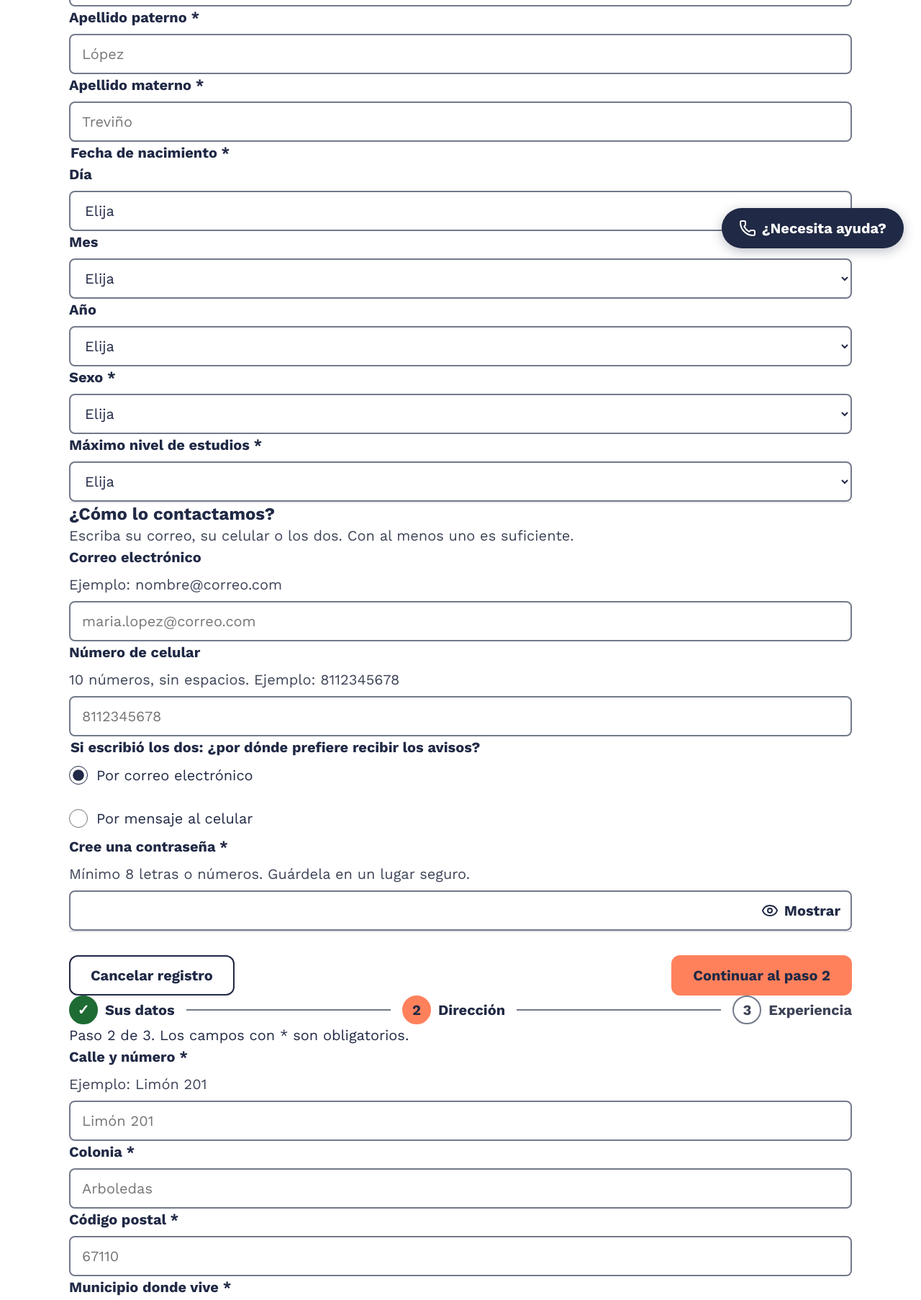
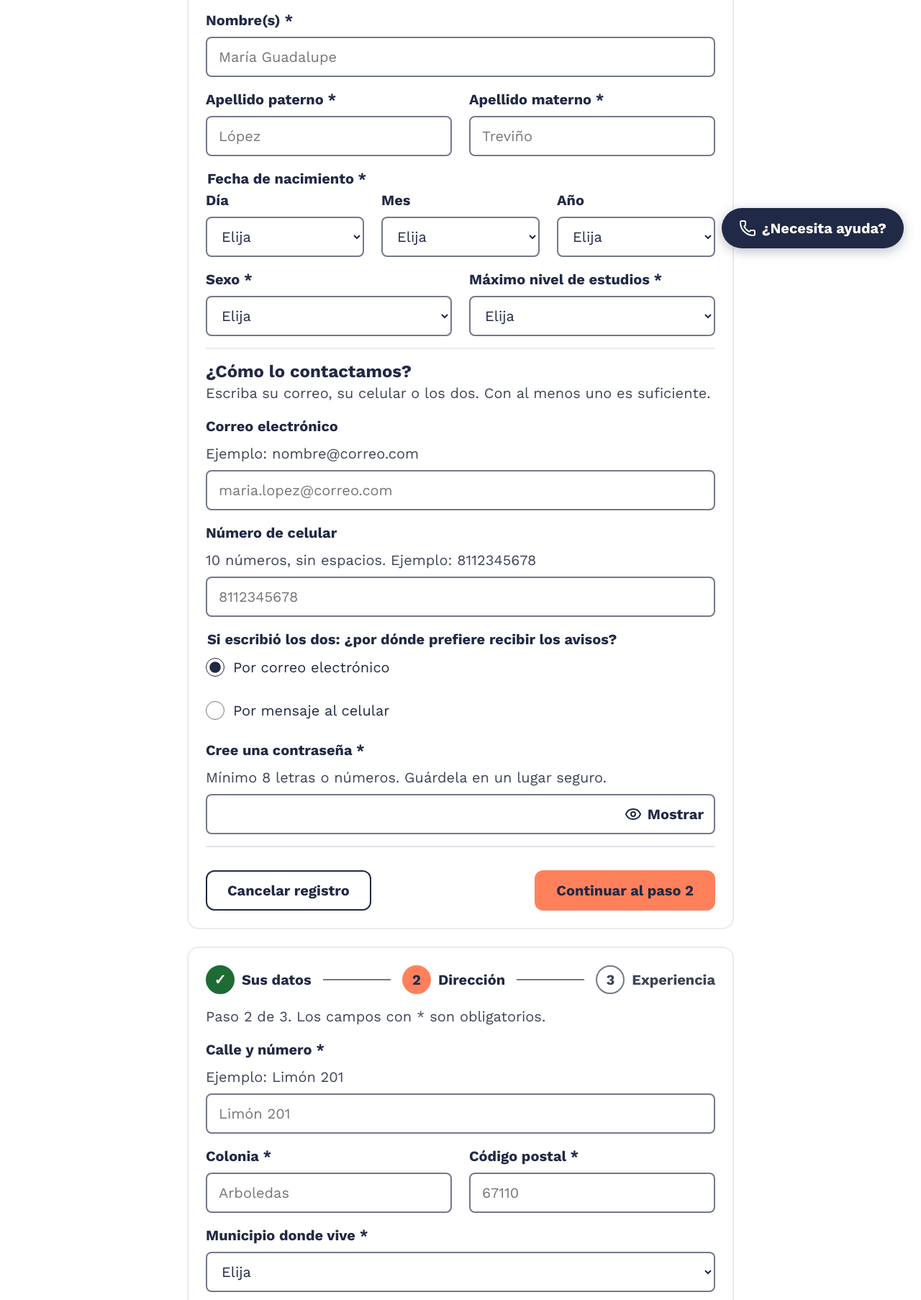
Before and after one commit to loganrat0tafuu/amac-web, a plain HTML site: page registro-candidato.html in a window 1280 px wide. Shown: the part 431-2237 px from the top of the page at 72% size. Drawn offline with nearby package versions, Linux system fonts and the light colour scheme.

Commit message:
Agrega los cambios y correciones al registro de candidato

```diff
--- a/registro-candidato.html
+++ b/registro-candidato.html
@@ -21,7 +21,6 @@
 
 <body>
 
-    <!-- Enlace para ir directo al contenido usando Tab -->
     <a class="saltar-contenido" href="#principal">Saltar al contenido</a>
 
 
@@ -42,11 +41,7 @@
                     stroke-width="2"
                     stroke-linecap="round"
                     stroke-linejoin="round">
-                    <path d="M13.832 16.568a1 1 0 0 0 1.213-.303l.355-.465A2 2 0 0 1 17 15h3a2 2 0 0 1 2 2v3a2 2 0 0 1-2 2A18 18 0 0 1 2 4a2 2 0 0 1 2-2h3a2 2 0 0 1 2 2v3a2 2 0 0 1-.8 1.6l-.468.351a1 1 0 0 0-.292 1.233 14 14 0 0 0 6.392 6.384"/>
-                </svg>
-
-                <span>¿Necesita ayuda? <strong>Llame a AMAC al [TELÉFONO DE AMAC]</strong></span>
-
+                    <path d="M13.832 16.568a1 1 0 0 0 1.213-.303l.355-.465A2 2 0 0 1 17 15h3a2 2 0 0 1 2 2v3a2 2 0 0 1-2 2A18 18 0 0 1 2 4a2 2 0 0 1 2-2h3a2 2 0 0 1 2 2v3a2 2 0 0 1-.8 1.6l-.468.351a1 1
             </a>
 
             <!-- Visitante: todavia no inicia sesion -->
@@ -90,7 +85,15 @@
             <details class="menu-movil">
 
                 <summary>
-                    <svg class="icono" aria-hidden="true" xmlns="http://www.w3.org/2000/svg" viewBox="0 0 24 24" fill="none" stroke="currentColor" stroke-width="2" stroke-linecap="round" stroke-linejoin="round">
+                    <svg class="icono"
+                        aria-hidden="true"
+                        xmlns="http://www.w3.org/2000/svg"
+                        viewBox="0 0 24 24"
+                        fill="none"
+                        stroke="currentColor"
+                        stroke-width="2"
+                        stroke-linecap="round"
+                        stroke-linejoin="round">
                         <path d="M4 5h16"/><path d="M4 12h16"/><path d="M4 19h16"/>
                     </svg> Menú
                 </summary>
@@ -115,16 +118,16 @@
 
     <!-- MAIN -->
 
-    <main id="principal" class="contenedor pagina-formulario">
+    <main id="principal" class="contenedor">
 
-        <form class="formulario-registro" action="login.html" method="get">
+        <form class="formulario" action="login.html" method="get">
 
             <h1>Crear mi cuenta para buscar empleo</h1>
 
 
-            <!-- ================= PASO 1: SUS DATOS ================= -->
+            <!-- 1, SUS DATOS  -->
 
-            <section class="paso-registro" id="paso-1" aria-labelledby="titulo-paso-1">
+            <section class="tarjeta" id="paso-1" aria-labelledby="titulo-paso-1">
 
                 <h2 class="solo-lector" id="titulo-paso-1">Paso 1: Sus datos</h2>
 
@@ -145,60 +148,59 @@
                     </li>
                 </ol>
 
-                <p class="formulario-registro__nota">Paso 1 de 3. Los campos con * son obligatorios.</p>
+                <p class="texto-2">Paso 1 de 3. Los campos con * son obligatorios.</p>
 
-                <button class="boton boton--secundario formulario-registro__google" type="button">
+                <button class="boton boton--secundario" type="button">
                     <img src="img/google.svg" alt="" width="24" height="24">
                     Registrarme con mi cuenta de Google
                 </button>
 
                 <div class="campo-formulario">
-                    <label class="campo-formulario__etiqueta" for="nombres">Nombre(s) *</label>
+                    <label for="nombres">Nombre(s) *</label>
                     <input type="text" id="nombres" name="nombres" autocomplete="given-name" placeholder="María Guadalupe" required>
                 </div>
 
-                <div class="formulario-fila">
+                <div class="columnas">
                     <div class="campo-formulario">
-                        <label class="campo-formulario__etiqueta" for="apellido-paterno">Apellido paterno *</label>
+                        <label for="apellido-paterno">Apellido paterno *</label>
                         <input type="text" id="apellido-paterno" name="apellido_paterno" autocomplete="family-name" placeholder="López" required>
                     </div>
                     <div class="campo-formulario">
-                        <label class="campo-formulario__etiqueta" for="apellido-materno">Apellido materno *</label>
+                        <label for="apellido-materno">Apellido materno *</label>
                         <input type="text" id="apellido-materno" name="apellido_materno" placeholder="Treviño" required>
                     </div>
                 </div>
 
-                <fieldset class="grupo-campos">
+                <fieldset>
                     <legend>Fecha de nacimiento *</legend>
-                    <div class="formulario-fila formulario-fila--tres">
+                    <div class="columnas columnas--3">
                         <div class="campo-formulario">
-                            <label class="campo-formulario__etiqueta" for="dia">Día</label>
+                            <label for="dia">Día</label>
                             <select id="dia" name="dia" required>
                                 <option value="">Elija</option>
                                 <option>1</option><option>2</option><option>3</option><option>4</option><option>5</option><option>6</option><option>7</option><option>8</option><option>9</option><option>10</option><option>11</option><option>12</option><option>13</option><option>14</option><option>15</option><option>16</option><option>17</option><option>18</option><option>19</option><option>20</option><option>21</option><option>22</option><option>23</option><option>24</option><option>25</option><option>26</option><option>27</option><option>28</option><option>29</option><option>30</option><option>31</option>
                             </select>
                         </div>
                         <div class="campo-formulario">
-                            <label class="campo-formulario__etiqueta" for="mes">Mes</label>
+                            <label for="mes">Mes</label>
                             <select id="mes" name="mes" required>
                                 <option value="">Elija</option>
                                 <option value="1">Enero</option><option value="2">Febrero</option><option value="3">Marzo</option><option value="4">Abril</option><option value="5">Mayo</option><option value="6">Junio</option><option value="7">Julio</option><option value="8">Agosto</option><option value="9">Septiembre</option><option value="10">Octubre</option><option value="11">Noviembre</option><option value="12">Diciembre</option>
                             </select>
                         </div>
                         <div class="campo-formulario">
-                            <label class="campo-formulario__etiqueta" for="anio">Año</label>
+                            <label for="anio">Año</label>
                             <select id="anio" name="anio" required>
                                 <option value="">Elija</option>
-                                <!-- De ejemplo: agrega los años que falten -->
                                 <option>1965</option><option>1964</option><option>1963</option><option>1962</option><option>1961</option><option>1960</option><option>1959</option><option>1958</option><option>1957</option><option>1956</option><option>1955</option>
                             </select>
                         </div>
                     </div>
                 </fieldset>
 
-                <div class="formulario-fila">
+                <div class="columnas">
                     <div class="campo-formulario">
-                        <label class="campo-formulario__etiqueta" for="sexo">Sexo *</label>
+                        <label for="sexo">Sexo *</label>
                         <select id="sexo" name="sexo" required>
                             <option value="">Elija</option>
                             <option>Mujer</option>
@@ -206,7 +208,7 @@
                         </select>
                     </div>
                     <div class="campo-formulario">
-                        <label class="campo-formulario__etiqueta" for="estudios">Máximo nivel de estudios *</label>
+                        <label for="estudios">Máximo nivel de estudios *</label>
                         <select id="estudios" name="estudios" required>
                             <option value="">Elija</option>
                             <option>Sin estudios</option>
@@ -220,26 +222,26 @@
                     </div>
                 </div>
 
-                <hr class="separador">
+                <hr>
 
                 <div>
-                    <h3 class="titulo-seccion">¿Cómo lo contactamos?</h3>
+                    <h3>¿Cómo lo contactamos?</h3>
                     <p class="campo-formulario__ayuda">Escriba su correo, su celular o los dos. Con al menos uno es suficiente.</p>
                 </div>
 
                 <div class="campo-formulario">
-                    <label class="campo-formulario__etiqueta" for="correo">Correo electrónico</label>
+                    <label for="correo">Correo electrónico</label>
                     <p class="campo-formulario__ayuda" id="ayuda-correo">Ejemplo: nombre@correo.com</p>
                     <input type="email" id="correo" name="correo" autocomplete="email" aria-describedby="ayuda-correo" placeholder="maria.lopez@correo.com">
                 </div>
 
                 <div class="campo-formulario">
-                    <label class="campo-formulario__etiqueta" for="celular">Número de celular</label>
+                    <label for="celular">Número de celular</label>
                     <p class="campo-formulario__ayuda" id="ayuda-celular">10 números, sin espacios. Ejemplo: 8112345678</p>
                     <input type="tel" id="celular" name="celular" inputmode="numeric" pattern="[0-9]{10}" maxlength="10" autocomplete="tel-national" aria-describedby="ayuda-celular" placeholder="8112345678">
                 </div>
 
-                <fieldset class="grupo-campos grupo-campos--opciones">
+                <fieldset>
                     <legend>Si escribió los dos: ¿por dónde prefiere recibir los avisos?</legend>
                     <label class="opcion">
                         <input type="radio" name="aviso" value="correo" checked>
@@ -252,7 +254,7 @@
                 </fieldset>
 
                 <div class="campo-formulario">
-                    <label class="campo-formulario__etiqueta" for="clave">Cree una contraseña *</label>
+                    <label for="clave">Cree una contraseña *</label>
                     <p class="campo-formulario__ayuda" id="ayuda-clave">Mínimo 8 letras o números. Guárdela en un lugar seguro.</p>
                     <div class="campo-formulario__grupo">
                         <!-- Sin name a proposito: asi la contraseña no viaja en la URL mientras es estatico -->
@@ -282,8 +284,9 @@
             </section>
 
 
-            <!-- PASO 2: DIRECCIÓN  -->
-            <section class="paso-registro" id="paso-2" aria-labelledby="titulo-paso-2">
+            <!-- 2, DIRECCION  -->
+
+            <section class="tarjeta" id="paso-2" aria-labelledby="titulo-paso-2">
 
                 <h2 class="solo-lector" id="titulo-paso-2">Paso 2: Dirección</h2>
 
@@ -304,30 +307,29 @@
                     </li>
                 </ol>
 
-                <p class="formulario-registro__nota">Paso 2 de 3. Los campos con * son obligatorios.</p>
+                <p class="texto-2">Paso 2 de 3. Los campos con * son obligatorios.</p>
 
                 <div class="campo-formulario">
-                    <label class="campo-formulario__etiqueta" for="calle">Calle y número *</label>
+                    <label for="calle">Calle y número *</label>
                     <p class="campo-formulario__ayuda" id="ayuda-calle">Ejemplo: Limón 201</p>
-                    <input type="text" id="calle" name="calle" autocomplete="street-address" aria-describedby="ayuda-calle" placeholder="Limón 201" required>
+                    <input type="text" id="calle" name="calle" autocomplete="address-line1" aria-describedby="ayuda-calle" placeholder="Limón 201" required>
                 </div>
 
-                <div class="formulario-fila">
+                <div class="columnas">
                     <div class="campo-formulario">
-                        <label class="campo-formulario__etiqueta" for="colonia">Colonia *</label>
+                        <label for="colonia">Colonia *</label>
                         <input type="text" id="colonia" name="colonia" placeholder="Arboledas" required>
                     </div>
                     <div class="campo-formulario">
-                        <label class="campo-formulario__etiqueta" for="codigo-postal">Código postal *</label>
+                        <label for="codigo-postal">Código postal *</label>
                         <input type="text" id="codigo-postal" name="codigo_postal" inputmode="numeric" pattern="[0-9]{5}" maxlength="5" autocomplete="postal-code" placeholder="67110" required>
                     </div>
                 </div>
 
                 <div class="campo-formulario">
-                    <label class="campo-formulario__etiqueta" for="municipio">Municipio donde vive *</label>
+                    <label for="municipio">Municipio donde vive *</label>
                     <select id="municipio" name="municipio" required>
                         <option value="">Elija</option>
-                        <!-- De ejemplo: agrega los municipios que falten -->
                         <option>Apodaca</option>
                         <option>García</option>
                         <option>General Escobedo</option>
@@ -341,7 +343,7 @@
                     </select>
                 </div>
 
-                <div class="mensaje mensaje--exito">
+                <div class="mensaje">
                     <svg class="icono"
                         aria-hidden="true"
                         xmlns="http://www.w3.org/2000/svg"
@@ -364,9 +366,9 @@
             </section>
 
 
-            <!--  PASO 3: EXPERIENCIA  -->
+            <!-- 3, EXPERIENCIA  -->
 
-            <section class="paso-registro" id="paso-3" aria-labelledby="titulo-paso-3">
+            <section class="tarjeta" id="paso-3" aria-labelledby="titulo-paso-3">
 
                 <h2 class="solo-lector" id="titulo-paso-3">Paso 3: Experiencia</h2>
 
@@ -387,12 +389,12 @@
                     </li>
                 </ol>
 
-                <p class="formulario-registro__nota">Paso 3 de 3. Los campos con * son obligatorios.</p>
+                <p class="texto-2">Paso 3 de 3. Los campos con * son obligatorios.</p>
 
-                <fieldset class="grupo-campos grupo-campos--opciones">
+                <fieldset>
                     <legend>¿En qué áreas tiene experiencia?</legend>
                     <p class="campo-formulario__ayuda">Marque todas las que apliquen. Las empresas las usan para encontrarlo.</p>
-                    <div class="lista-casillas">
+                    <div class="columnas">
                         <label class="opcion"><input type="checkbox" name="areas" value="almacen"> Almacén</label>
                         <label class="opcion"><input type="checkbox" name="areas" value="cocina"> Cocina</label>
                         <label class="opcion"><input type="checkbox" name="areas" value="ventas"> Ventas</label>
@@ -405,19 +407,19 @@
                 </fieldset>
 
                 <div class="campo-formulario">
-                    <label class="campo-formulario__etiqueta" for="experiencia">Experiencia laboral *</label>
+                    <label for="experiencia">Experiencia laboral *</label>
                     <p class="campo-formulario__ayuda" id="ayuda-experiencia">Trabajos que ha tenido y cuánto tiempo. Ejemplo: "Encargada de tienda de abarrotes, 15 años".</p>
                     <textarea id="experiencia" name="experiencia" rows="4" aria-describedby="ayuda-experiencia" placeholder="Encargada de tienda de abarrotes durante 15 años. Cajera en supermercado 5 años." required></textarea>
                 </div>
 
                 <div class="campo-formulario">
-                    <label class="campo-formulario__etiqueta" for="habilidades">Habilidades *</label>
+                    <label for="habilidades">Habilidades *</label>
                     <p class="campo-formulario__ayuda" id="ayuda-habilidades">Cosas que sabe hacer bien. Ejemplo: "Manejo de caja, atención a clientes".</p>
                     <textarea id="habilidades" name="habilidades" rows="4" aria-describedby="ayuda-habilidades" placeholder="Manejo de caja y dinero, atención a clientes, control de inventario." required></textarea>
                 </div>
 
                 <div class="subida-archivo">
-                    <p class="subida-archivo__titulo">Currículum (opcional)</p>
+                    <p><strong>Currículum (opcional)</strong></p>
                     <p class="campo-formulario__ayuda" id="ayuda-curriculum">Si tiene uno, súbalo en PDF o Word, de máximo 5 MB.</p>
                     <input class="solo-lector" type="file" id="curriculum" name="curriculum" accept=".pdf,.doc,.docx" aria-describedby="ayuda-curriculum">
                     <label class="boton boton--secundario" for="curriculum">
@@ -436,16 +438,22 @@
                     </label>
                 </div>
 
-                <div class="tarjeta-terminos">
-                    <label class="opcion">
-                        <input type="checkbox" name="terminos" required>
-                        He leído y acepto los términos y condiciones y el aviso de privacidad. *
-                    </label>
-                    <a href="#">Leer términos y aviso de privacidad</a>
-                </div>
+                <label class="opcion">
+                    <input type="checkbox" name="terminos" required>
+                    He leído y acepto los términos y condiciones y el aviso de privacidad. *
+                </label>
+                <a href="#">Leer términos y aviso de privacidad</a>
 
                 <div class="mensaje mensaje--aviso">
-                    <svg class="icono" aria-hidden="true" xmlns="http://www.w3.org/2000/svg" viewBox="0 0 24 24" fill="none" stroke="currentColor" stroke-width="2" stroke-linecap="round" stroke-linejoin="round">
+                    <svg class="icono"
+                        aria-hidden="true"
+                        xmlns="http://www.w3.org/2000/svg"
+                        viewBox="0 0 24 24"
+                        fill="none"
+                        stroke="currentColor"
+                        stroke-width="2"
+                        stroke-linecap="round"
+                        stroke-linejoin="round">
                         <circle cx="12" cy="12" r="10"/><path d="M12 16v-4"/><path d="M12 8h.01"/>
                     </svg>
                     <p>Al terminar le enviaremos un código a su correo para confirmarlo. Después, AMAC revisará su registro. Mientras tanto podrá ver vacantes, pero no postularse.</p>
```
